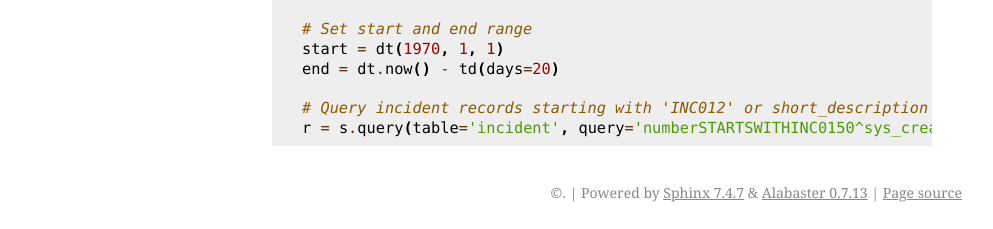
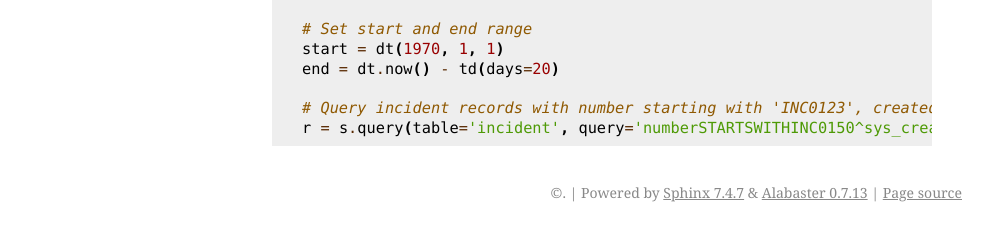
Before and after one commit to rbw/pysnow, a Sphinx documentation site: the page built from docs/usage/query.rst, in a window 1280 px wide. Shown: the part 1121-1350 px from the top of the page, without its empty margins (148-1141 px from the left). Built offline with Sphinx 7.4.7, drawn with Linux system fonts in a browser that asks for light colours.

Commit message:
Fixed typo

```diff
--- a/docs/usage/query.rst
+++ b/docs/usage/query.rst
@@ -58,5 +58,5 @@ This is a pass-through equivalent of the QB example above.
 	start = dt(1970, 1, 1)
 	end = dt.now() - td(days=20)
 
-	# Query incident records starting with 'INC012' or short_description containing 'test'
+	# Query incident records with number starting with 'INC0123', created between 1970-01-01 and 20 days back in time
 	r = s.query(table='incident', query='numberSTARTSWITHINC0150^sys_created_onBETWEENjavascript:gs.dateGenerate("%s")@javascript:gs.dateGenerate("%s")' % (start, end))
```
